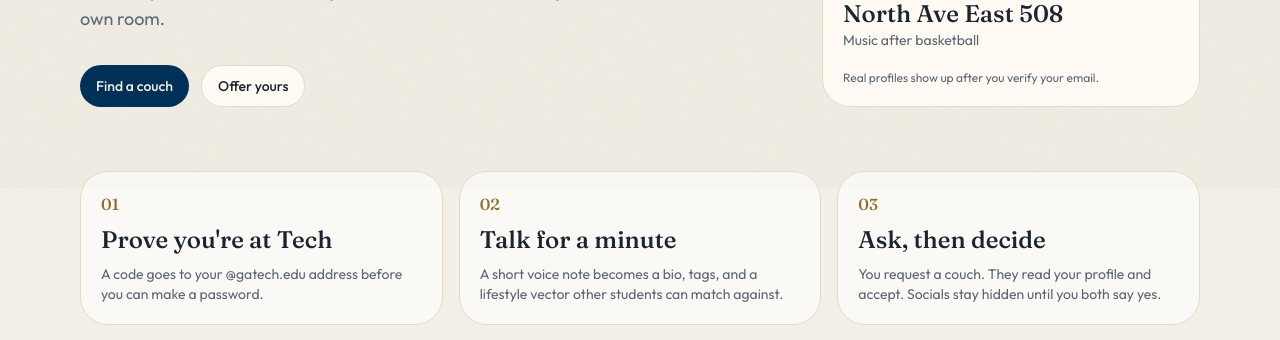
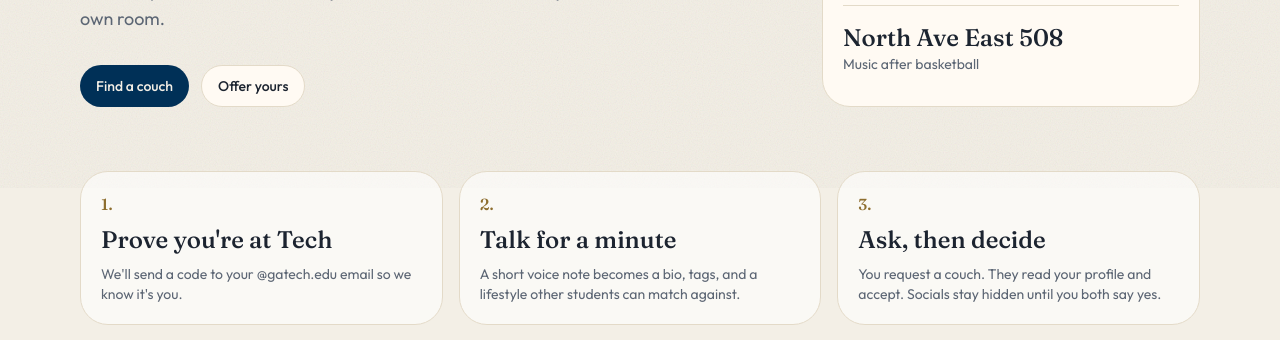
Before and after one commit to hparupudi/gt-room-connect, a React (Vite) app in the folder frontend/: page / in a window 1280 px wide. Shown: the part 612-952 px from the top of the page. Built offline with nearby package versions, Linux system fonts and the light colour scheme; no server answers.

Commit message:
Change landing page step text

```diff
--- a/frontend/src/pages/Landing.tsx
+++ b/frontend/src/pages/Landing.tsx
@@ -5,11 +5,11 @@ import { Mark, btnGhost, btnPrimary } from "../components/ui";
 const STEPS = [
   {
     title: "Prove you're at Tech",
-    copy: "A code goes to your @gatech.edu address before you can make a password.",
+    copy: "We'll send a code to your @gatech.edu email so we know it's you.",
   },
   {
     title: "Talk for a minute",
-    copy: "A short voice note becomes a bio, tags, and a lifestyle vector other students can match against.",
+    copy: "A short voice note becomes a bio, tags, and a lifestyle other students can match against.",
   },
   {
     title: "Ask, then decide",
@@ -66,13 +66,12 @@ export function Landing() {
               </li>
             ))}
           </ul>
-          <p className="mt-2 text-xs text-muted">Real profiles show up after you verify your email.</p>
         </aside>
       </section>
       <section className="grid gap-4 md:grid-cols-3">
         {STEPS.map((step, index) => (
           <article key={step.title} className="rounded-[28px] border border-line bg-white/60 p-5">
-            <p className="font-serif text-gold">0{index + 1}</p>
+            <p className="font-serif text-gold">{index + 1}.</p>
             <h2 className="mt-2 font-serif text-2xl">{step.title}</h2>
             <p className="mt-2 text-sm text-muted">{step.copy}</p>
           </article>
```
